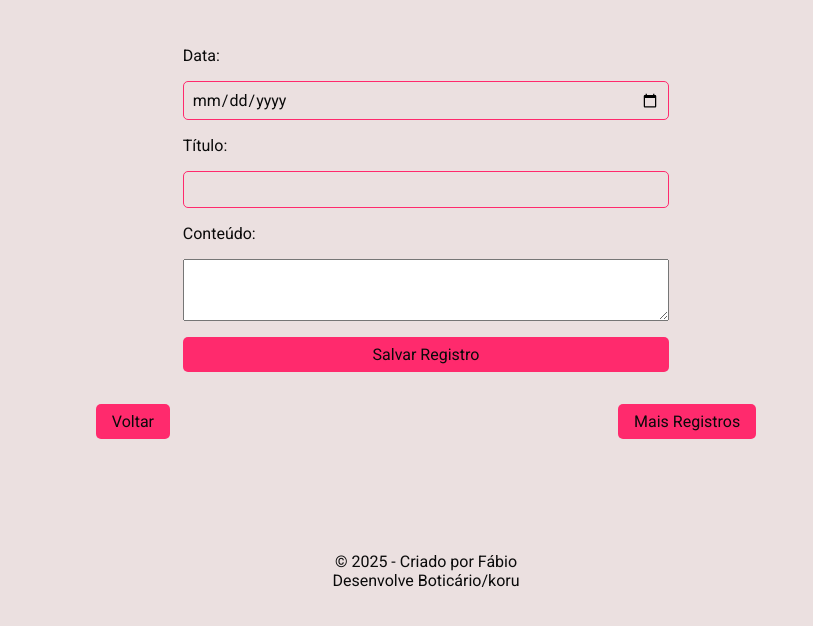
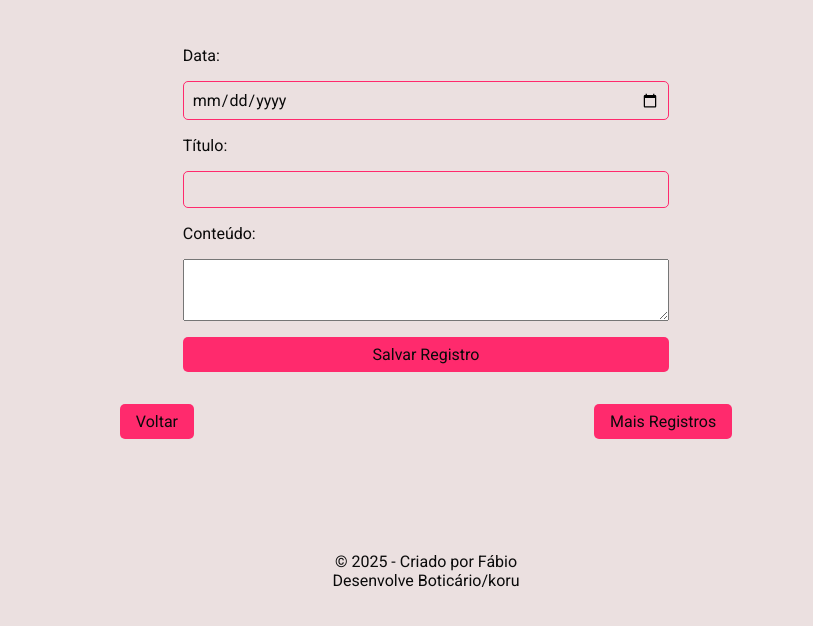
Before and after one commit to fabiocosta123/Diario_Koru_Boticario, a plain HTML site: page html/Registro/index.html in a window 1280 px wide. Shown: the part 128-754 px from the top of the page, without its empty margins (214-1027 px from the left). Drawn offline with Linux system fonts and the light colour scheme.

Commit message:
reposicionando botões

```diff
--- a/style/Registro/style.css
+++ b/style/Registro/style.css
@@ -112,7 +112,7 @@ time {
   display: flex;
   justify-content: center;
   margin-top: 2rem;
-  gap: 28rem;
+  gap: 25rem;
 }
 
 button{
```
